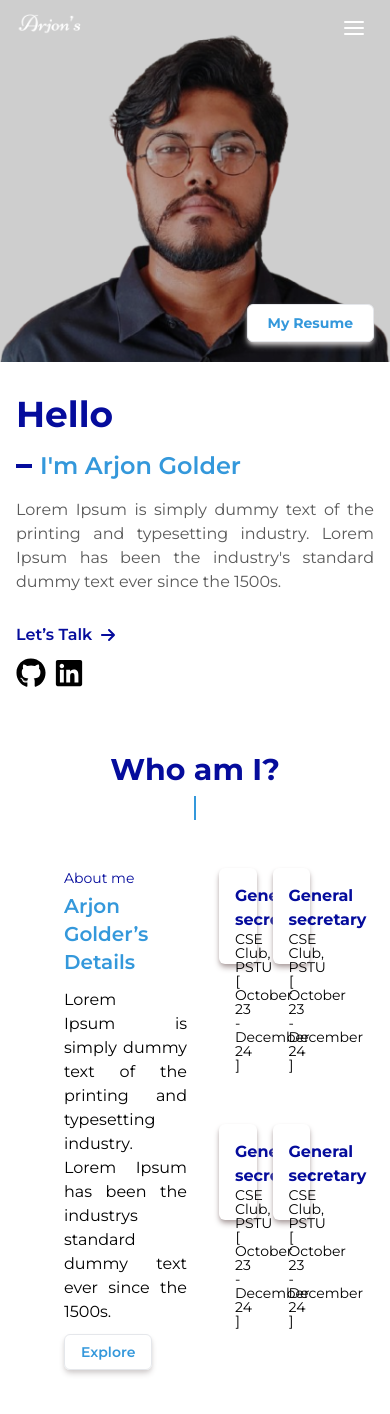
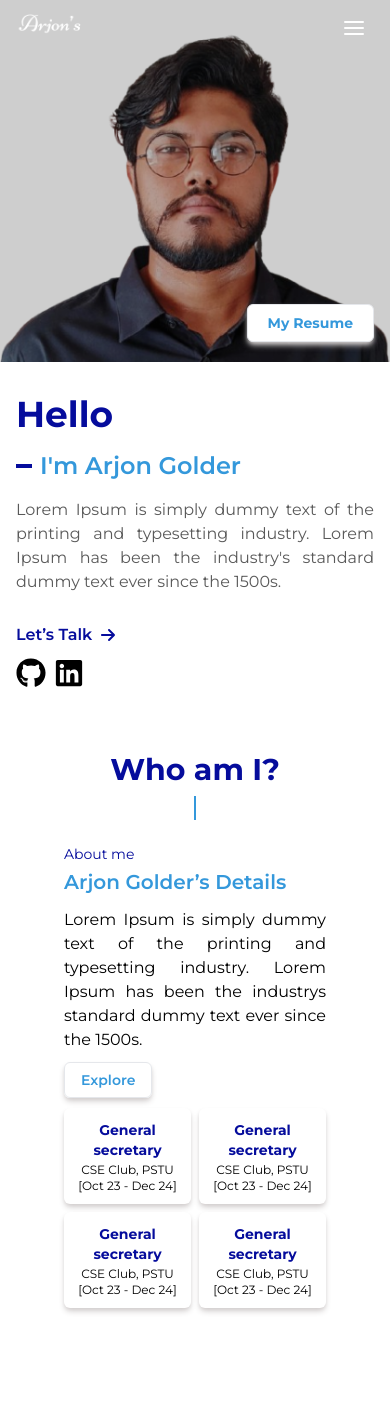
Before and after one commit to Fatiha26/client-Portfolio, a Next.js app: page / in a window 390 px wide. Shown: the top 1414 px of the page. After the commit the page ends 1348 px from the top, so only its background shows below. Built offline with nearby package versions, Linux system fonts and the light colour scheme.

Commit message:
routing added

```diff
--- a/src/app/components/Navbar.jsx
+++ b/src/app/components/Navbar.jsx
@@ -26,31 +26,31 @@ const Navbar = () => {
       <div className="hidden lg:flex text-sm  font-semibold">
         <Link
           className="px-4 py-2 text-secondary-400 hover:text-black"
-          href="/"
+          href="#about"
         >
           About
         </Link>
         <Link
           className="px-4 py-2 text-secondary-400 hover:text-black"
-          href="/"
+          href="/blog"
         >
           Blogs
         </Link>
         <Link
           className="px-4 py-2 text-secondary-400 hover:text-black"
-          href="/"
+          href="/skill"
         >
           Skills
         </Link>
         <Link
           className="px-4 py-2 text-secondary-400 hover:text-black"
-          href="/"
+          href="/project"
         >
           Projects
         </Link>
         <Link
           className="px-4 py-2 text-secondary-400 hover:text-black"
-          href="/"
+          href="/contact"
         >
           Contact
         </Link>
--- a/src/app/components/Who.jsx
+++ b/src/app/components/Who.jsx
@@ -3,12 +3,12 @@ import Line from "./Line";
 import { aboutData } from "../data/about";
 const Who = () => {
   return (
-    <div className="px-16 py-4 mt-12">
+    <div className="px-16 py-4 mt-12" id="about">
       <h2 className="text-center text-3xl font-bold text-primary-600">
         Who am I?
       </h2>
       <Line />
-      <div className="grid grid-cols-2 my-12 gap-4">
+      <div className="grid md:grid-cols-2 md:my-12 my-6 gap-4">
         <div>
           <p className="text-sm text-primary-600">About me</p>
           <p className="text-xl mt-1 mb-3 font-semibold text-primary-400">Arjon Golder’s Details</p>
@@ -25,12 +25,12 @@ const Who = () => {
             Explore
           </a>
         </div>
-        <div className="grid grid-cols-2 gap-4 px-4">
+        <div className="grid grid-cols-2 md:gap-4 gap-2 md:px-4">
         {aboutData.map((item, index) => (
-            <div key={index} className="p-4 h-24 text-center flex flex-col justify-between bg-white shadow-md shadow-secondary-300 rounded-md">
-              <p className="text-md text-primary-600 font-bold">{item.post}</p>
-              <p className="text-sm leading-none">{item.loc}</p>
-              <p className="text-sm leading-none">{item.time}</p>
+            <div key={index} className="md:p-4 p-3 h-24  text-center flex flex-col justify-between cursor-pointer bg-white shadow-md shadow-secondary-200 hover:shadow-secondary-300 delay-75 rounded-md">
+              <p className="md:text-md text-sm text-primary-600 font-bold">{item.post}</p>
+              <p className="md:text-sm text-xs leading-none">{item.loc}</p>
+              <p className="md:text-sm text-xs leading-none">{item.time}</p>
             </div>
           ))}
         </div>
--- a/src/app/data/about.jsx
+++ b/src/app/data/about.jsx
@@ -2,21 +2,21 @@ export const aboutData = [
     {
         post: "General secretary",
         loc: "CSE Club, PSTU",
-        time: "[ October 23 - December 24 ]"
+        time: "[Oct 23 - Dec 24]"
     },
     {
         post: "General secretary",
         loc: "CSE Club, PSTU",
-        time: "[ October 23 - December 24 ]"
+        time: "[Oct 23 - Dec 24]"
     },
     {
         post: "General secretary",
         loc: "CSE Club, PSTU",
-        time: "[ October 23 - December 24 ]"
+        time: "[Oct 23 - Dec 24]"
     },
     {
         post: "General secretary",
         loc: "CSE Club, PSTU",
-        time: "[ October 23 - December 24 ]"
+        time: "[Oct 23 - Dec 24]"
     }
 ];
```
